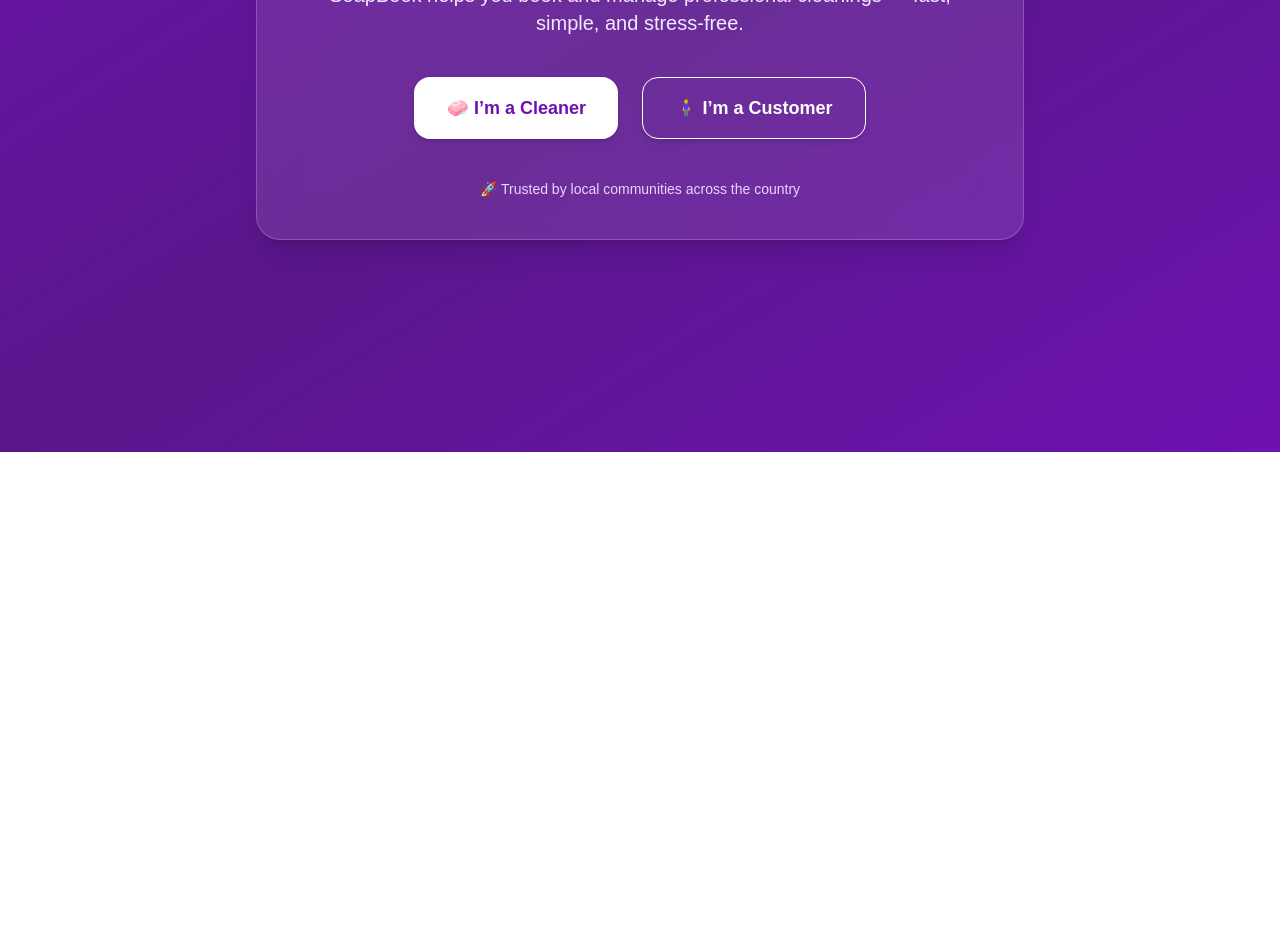
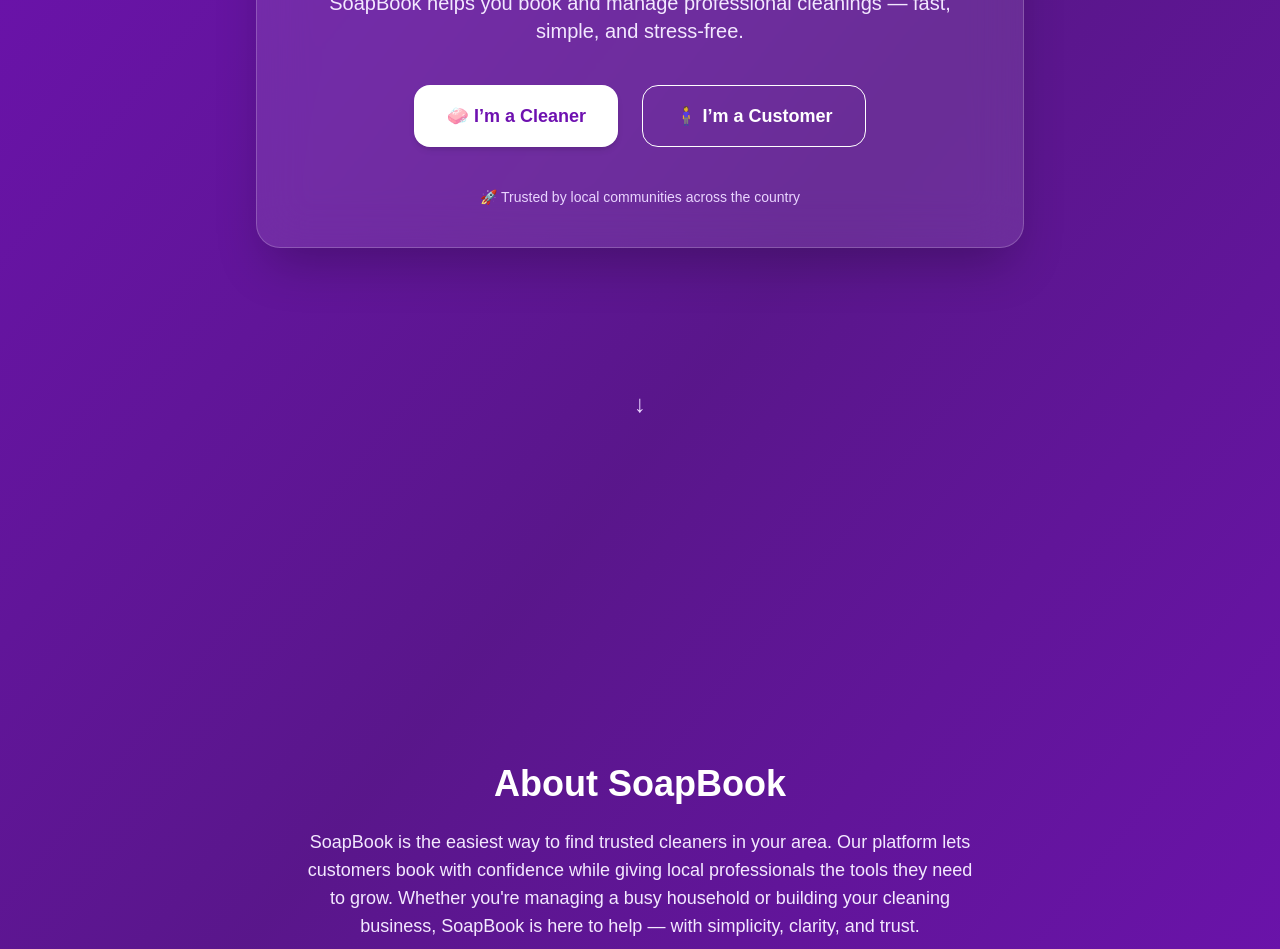
Before and after one commit to AtharvaManju/soapbook, a Next.js app: page / in a window 1280 px wide. Shown: the part 348-1297 px from the top of the page. Before the commit the page ends 800 px from the top, so only its background shows below. Built offline with nearby package versions, Linux system fonts and the light colour scheme.

Commit message:
Updated landing page with floating glass card and about section

```diff
--- a/app/page.tsx
+++ b/app/page.tsx
@@ -5,18 +5,28 @@
 export default function HomePage() {
   const router = useRouter()
 
+  const scrollToAbout = () => {
+    const aboutSection = document.getElementById('about')
+    if (aboutSection) {
+      aboutSection.scrollIntoView({ behavior: 'smooth' })
+    }
+  }
+
   return (
-    <main className="min-h-screen bg-gradient-to-br from-purple-800 via-purple-900 to-purple-800 flex items-center justify-center px-6 py-16 text-white relative">
-
-      {/* Background blur blobs for visual depth */}
+    <div className="bg-gradient-to-br from-purple-800 via-purple-900 to-purple-800 text-white scroll-smooth">
+      {/* Landing Section */}
+      <section className="min-h-screen flex flex-col justify-between relative">
+        {/* Background Blobs */}
         <div className="absolute inset-0 -z-10 overflow-hidden">
           <div className="absolute top-[-100px] left-[-100px] w-[400px] h-[400px] bg-purple-600 opacity-30 rounded-full blur-3xl" />
           <div className="absolute bottom-[-120px] right-[-120px] w-[400px] h-[400px] bg-fuchsia-400 opacity-20 rounded-full blur-3xl" />
         </div>
 
-      <div className="max-w-3xl w-full text-center space-y-10 bg-white/10 backdrop-blur-xl p-10 rounded-3xl shadow-xl border border-white/20">
+        {/* Hero Content */}
+        <div className="flex-grow flex items-center justify-center px-6 pt-20">
+          <div className="max-w-3xl w-full text-center space-y-10 bg-white/10 backdrop-blur-xl p-10 rounded-3xl border border-white/20 shadow-2xl">
             <div className="space-y-4">
-          <h1 className="text-4xl md:text-5xl font-semibold text-white leading-tight tracking-wide">
+              <h1 className="text-4xl md:text-5xl font-semibold leading-tight tracking-wide text-white">
                 Welcome to Soapbook.
               </h1>
               <p className="text-lg md:text-xl text-purple-100">
@@ -27,14 +37,14 @@
             <div className="flex flex-col md:flex-row gap-6 justify-center mt-8">
               <button
                 onClick={() => router.push('/login')}
-            className="bg-white text-purple-800 hover:bg-purple-100 py-4 px-8 rounded-2xl text-lg font-semibold transition duration-300 shadow-md hover:shadow-xl"
+                className="bg-white text-purple-800 hover:bg-purple-100 py-4 px-8 rounded-2xl text-lg font-semibold transition duration-300 shadow-md"
               >
                 🧼 I’m a Cleaner
               </button>
 
               <button
                 onClick={() => router.push('/explore')}
-            className="border border-white text-white hover:bg-white/20 py-4 px-8 rounded-2xl text-lg font-semibold transition duration-300 shadow-md hover:shadow-xl"
+                className="border border-white text-white hover:bg-white/20 py-4 px-8 rounded-2xl text-lg font-semibold transition duration-300"
               >
                 🧍‍♀️ I’m a Customer
               </button>
@@ -44,6 +54,35 @@
               🚀 Trusted by local communities across the country
             </div>
           </div>
-    </main>
+        </div>
+
+        {/* Down Arrow at Bottom */}
+        <div className="pb-8 flex justify-center">
+          <button
+            onClick={scrollToAbout}
+            className="text-purple-200 hover:text-white text-2xl"
+            aria-label="Scroll to About"
+          >
+            ↓
+          </button>
+        </div>
+      </section>
+
+      {/* Fullscreen About Section */}
+      <section
+        id="about"
+        className="min-h-screen flex items-center justify-center px-6 py-20"
+      >
+        <div className="max-w-2xl text-center space-y-6">
+          <h2 className="text-4xl font-bold">About SoapBook</h2>
+          <p className="text-lg text-purple-100">
+            SoapBook is the easiest way to find trusted cleaners in your area. Our platform lets
+            customers book with confidence while giving local professionals the tools they need to
+            grow. Whether you're managing a busy household or building your cleaning business,
+            SoapBook is here to help — with simplicity, clarity, and trust.
+          </p>
+        </div>
+      </section>
+    </div>
   )
 }
```
Lines whose indentation alone changed are shown as unchanged.
